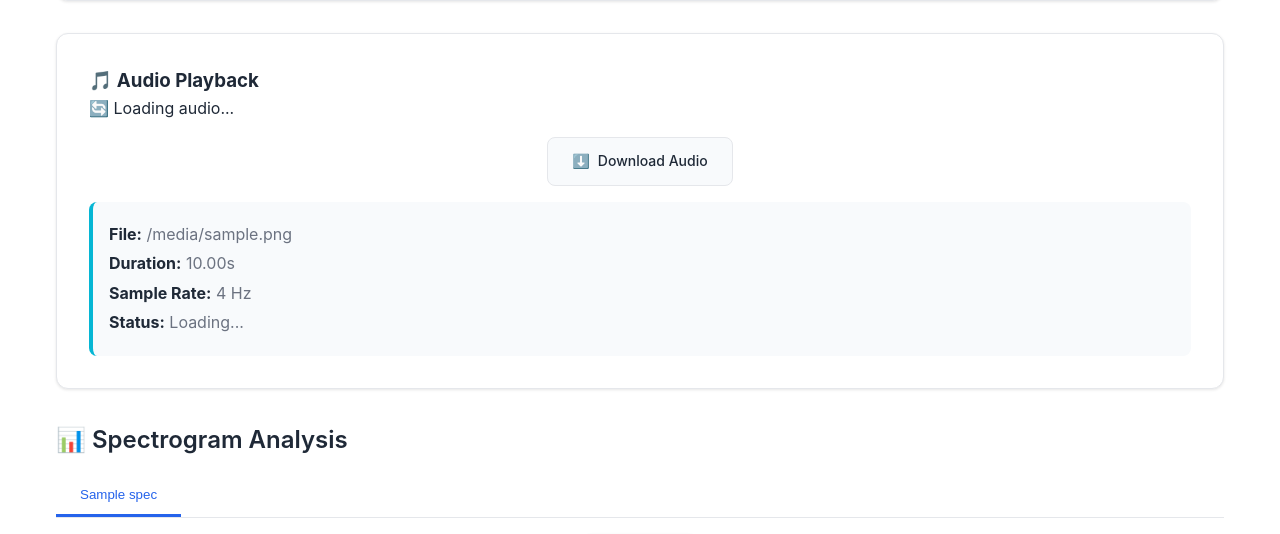
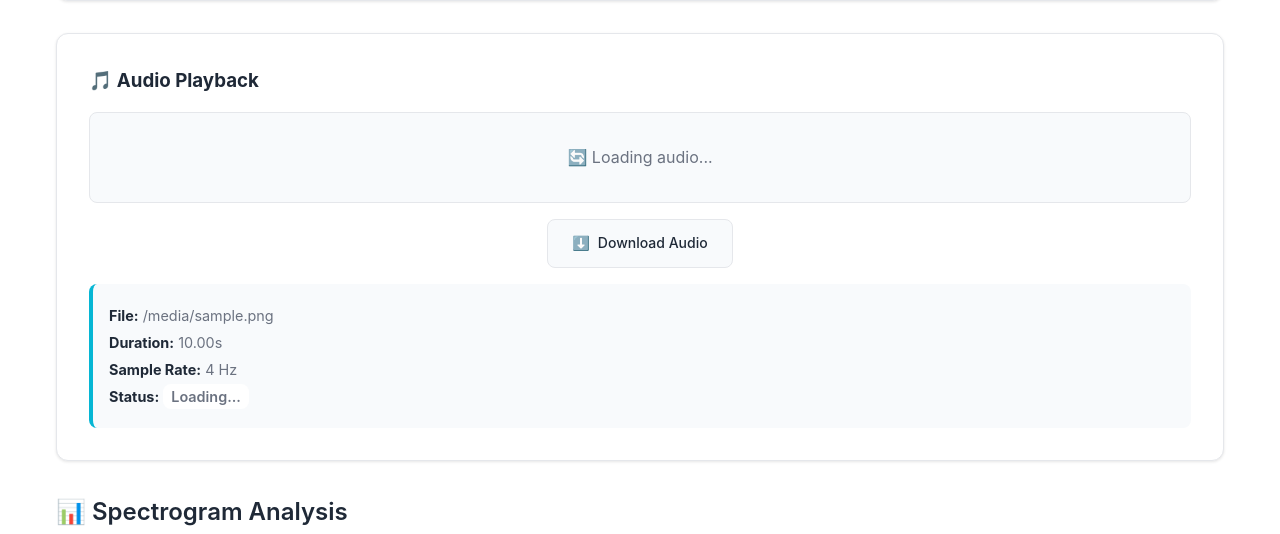
Before and after one commit to Crinklyfoster/Spectograms-Picturizer, a Flask app: template templates/results.html in a window 1280 px wide. Shown: the part 268-802 px from the top of the page. Run offline with Flask 3, Linux system fonts and the light colour scheme; the template is opened without the code that fills it: most values are stand-ins (such as "Sample title", 1, 10 or a date in 2020).

Commit message:
Update style.css

```diff
--- a/static/css/style.css
+++ b/static/css/style.css
@@ -616,3 +616,103 @@ body {
     border-left: 4px solid var(--danger-color);
     text-align: center;
 }
+
+/* Enhanced Audio Player Styles - UPDATED */
+.audio-loading {
+    text-align: center;
+    padding: 2rem;
+    color: var(--text-secondary);
+    background-color: var(--bg-secondary);
+    border-radius: var(--border-radius);
+    margin: 1rem 0;
+    border: 1px solid var(--border-color);
+}
+
+.audio-player {
+    width: 100%;
+    height: 54px;
+    margin: 1rem 0;
+    border-radius: var(--border-radius);
+    background-color: var(--bg-secondary);
+    outline: none;
+}
+
+.audio-player::-webkit-media-controls-panel {
+    background-color: var(--bg-card);
+    border-radius: var(--border-radius);
+}
+
+.audio-controls {
+    display: flex;
+    justify-content: center;
+    align-items: center;
+    gap: 1rem;
+    margin: 1rem 0;
+    flex-wrap: wrap;
+}
+
+.audio-info-display {
+    background-color: var(--bg-secondary);
+    padding: 1rem;
+    border-radius: var(--border-radius);
+    margin-top: 1rem;
+    border-left: 4px solid var(--info-color);
+}
+
+.audio-info-display p {
+    margin: 0.25rem 0;
+    color: var(--text-secondary);
+    font-size: 0.9rem;
+}
+
+.audio-info-display strong {
+    color: var(--text-primary);
+}
+
+.audio-error {
+    background-color: #fee2e2;
+    color: #991b1b;
+    padding: 1.5rem;
+    border-radius: var(--border-radius);
+    border-left: 4px solid var(--danger-color);
+    margin: 1rem 0;
+    line-height: 1.6;
+}
+
+.audio-error ul {
+    margin: 1rem 0;
+    padding-left: 2rem;
+}
+
+.audio-error li {
+    margin: 0.5rem 0;
+}
+
+#play-pause-btn {
+    min-width: 100px;
+    font-weight: 600;
+    transition: all 0.3s ease;
+}
+
+#play-pause-btn:hover {
+    transform: translateY(-2px);
+    box-shadow: var(--shadow-lg);
+}
+
+#audio-status {
+    font-weight: 600;
+    padding: 0.25rem 0.5rem;
+    border-radius: var(--border-radius);
+    background-color: var(--bg-card);
+}
+
+/* Dark theme specific audio styles */
+[data-theme="dark"] .audio-error {
+    background-color: #991b1b;
+    color: #fee2e2;
+}
+
+[data-theme="dark"] .audio-loading {
+    background-color: var(--bg-card);
+    border-color: var(--border-color);
+}
```
